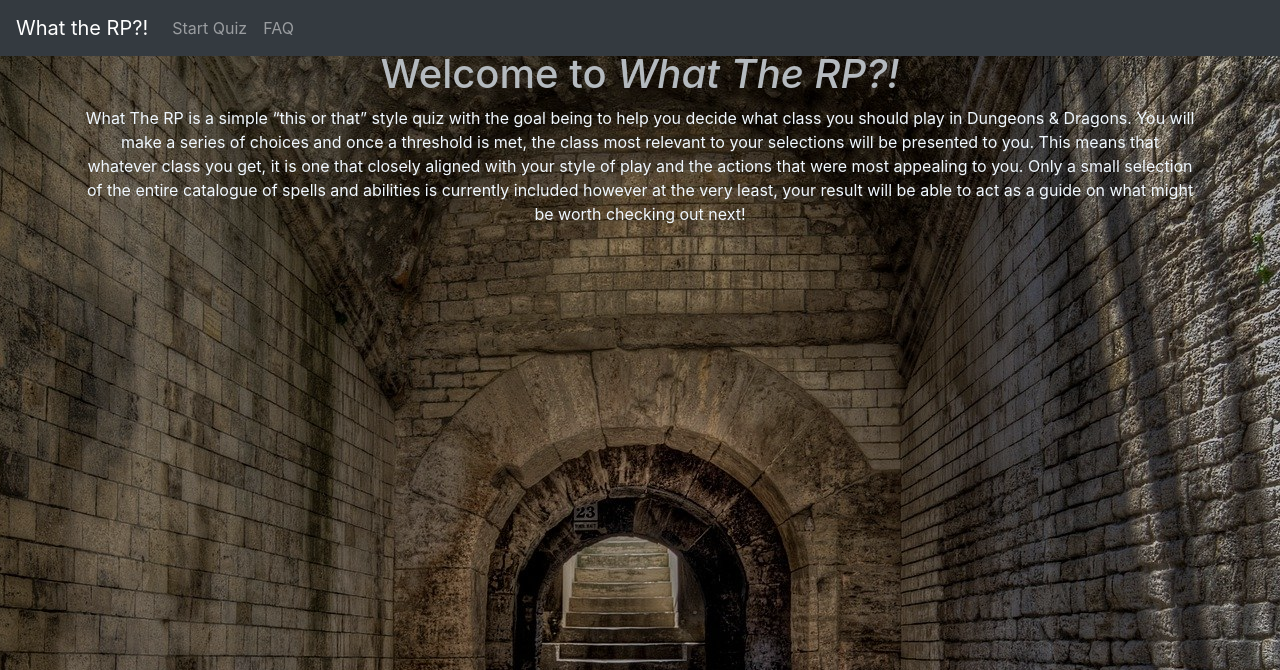
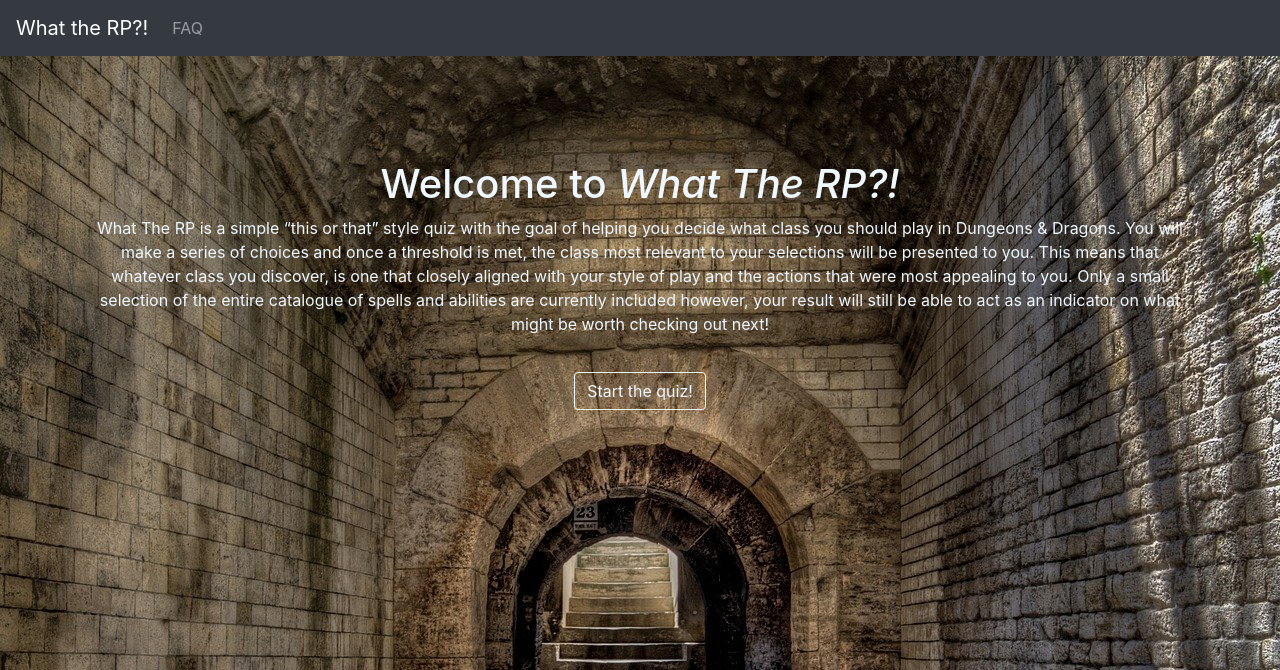
Before and after one commit to ldettorre/rpg-quiz, a Django app: page / in a window 1280 px wide. Shown: the top 670 px of the page. Run offline with Django 3.2, Linux system fonts and the light colour scheme; some libraries are stand-ins or nearby versions.

Commit message:
Added some additional styling using a basic css hover to give the user an indication that the content the're hovering can be interacted with.

```diff
--- a/home/templates/home/index.html
+++ b/home/templates/home/index.html
@@ -1,11 +1,16 @@
 {% extends 'base.html' %} {% block content %} {% load static %}
 
-    <h1>Welcome to <i>What The RP?!</i></h1>
+    <h1 class="landing-title">Welcome to <i>What The RP?!</i></h1>
     <div class="row">
         <div class="col-md">
-        <p>What The RP is a simple “this or that” style quiz with the goal being to help you decide what class you should play in Dungeons & Dragons.
-            You will make a series of choices and once a threshold is met, the class most relevant to your selections will be presented to you. This means that whatever class you get, it is one that closely aligned with your style of play and the actions that were most appealing to you.
-            Only a small selection of the entire catalogue of spells and abilities is currently included however at the very least, your result will be able to act as a guide on what might be worth checking out next!</p>
+        <p>What The RP is a simple “this or that” style quiz with the goal of helping you decide what class you should play in Dungeons & Dragons.
+            You will make a series of choices and once a threshold is met, the class most relevant to your selections will be presented to you. This means that whatever class you discover, is one that closely aligned with your style of play and the actions that were most appealing to you.
+            Only a small selection of the entire catalogue of spells and abilities are currently included however, your result will still be able to act as an indicator on what might be worth checking out next!</p>
+        </div>
+    </div>
+    <div class="row">
+        <div class="col-md">
+            <a class="btn btn-styling" href="{% url 'quiz' %}">Start the quiz!</a>
         </div>
     </div>
 
--- a/home/views.py
+++ b/home/views.py
@@ -3,6 +3,7 @@ from django.shortcuts import render
 # Create your views here.
 
 def index(request):
+    request.session.clear()
     return render(request, 'home/index.html')
 
 def faq(request):
--- a/rpgquiz/static/css/style.css
+++ b/rpgquiz/static/css/style.css
@@ -1,6 +1,15 @@
 body {
     margin-top:50px;
 }
+
+.landing-title {
+    margin-top: 20vh;
+}
+
+.card-text {
+    color:black;
+}
+
 .bg-img {
     background-image: url("/static/img/dungeon_background.jpg");
     background-repeat: no-repeat;
@@ -8,16 +17,29 @@ body {
     background-color: rgba(0,0,0,0.25);
 }
 
-.bg-img::before {
-    content: "";
-    position: absolute;
-    top: 0px;
-    right: 0px;
-    bottom: 0px;
-    left: 0px;
-    background-color: rgba(0,0,0,0.25);
-}
-
 .index-text {
     color:aliceblue;
 }
+
+
+.btn-styling{
+    color:aliceblue;
+    border-color: aliceblue;
+    margin:20px;
+}
+
+.btn-styling:hover {
+    color:grey;
+    border-color: aliceblue;
+    background-color: white;
+}
+
+
+.desc-styling {
+    text-align: center;
+    position: relative;
+    top: 50%;
+    -ms-transform: translateY(-50%);
+    -webkit-transform: translateY(-50%);
+    transform: translateY(-50%);
+}
--- a/spells/views.py
+++ b/spells/views.py
@@ -66,4 +66,4 @@ def reset(request):
 def result(request, class_type):
     '''This renders the result page html with relevant class details'''
     content_url = "https://www.dndbeyond.com/classes/"+class_type
-    return render(request, 'spells/quiz.html',  {'class_type': class_type,'content_url': content_url})
+    return render(request, 'spells/result.html',  {'class_type': class_type,'content_url': content_url})
--- a/templates/base.html
+++ b/templates/base.html
@@ -21,9 +21,6 @@
             <div class="collapse navbar-collapse" id="navbarsExampleDefault">
               <ul class="navbar-nav mr-auto">
                 <li class="nav-item">
-                  <a class="nav-link" href="{% url 'quiz' %}">Start Quiz</a>
-                </li>
-                <li class="nav-item">
                   <a class="nav-link" href="{% url 'faq' %}">FAQ</a>
                 </li>
               </ul>
```
Also changed, not shown: spells/templates/spells/quiz.html (+6 -12 lines), spells/templates/spells/result.html (+7 -17 lines).
